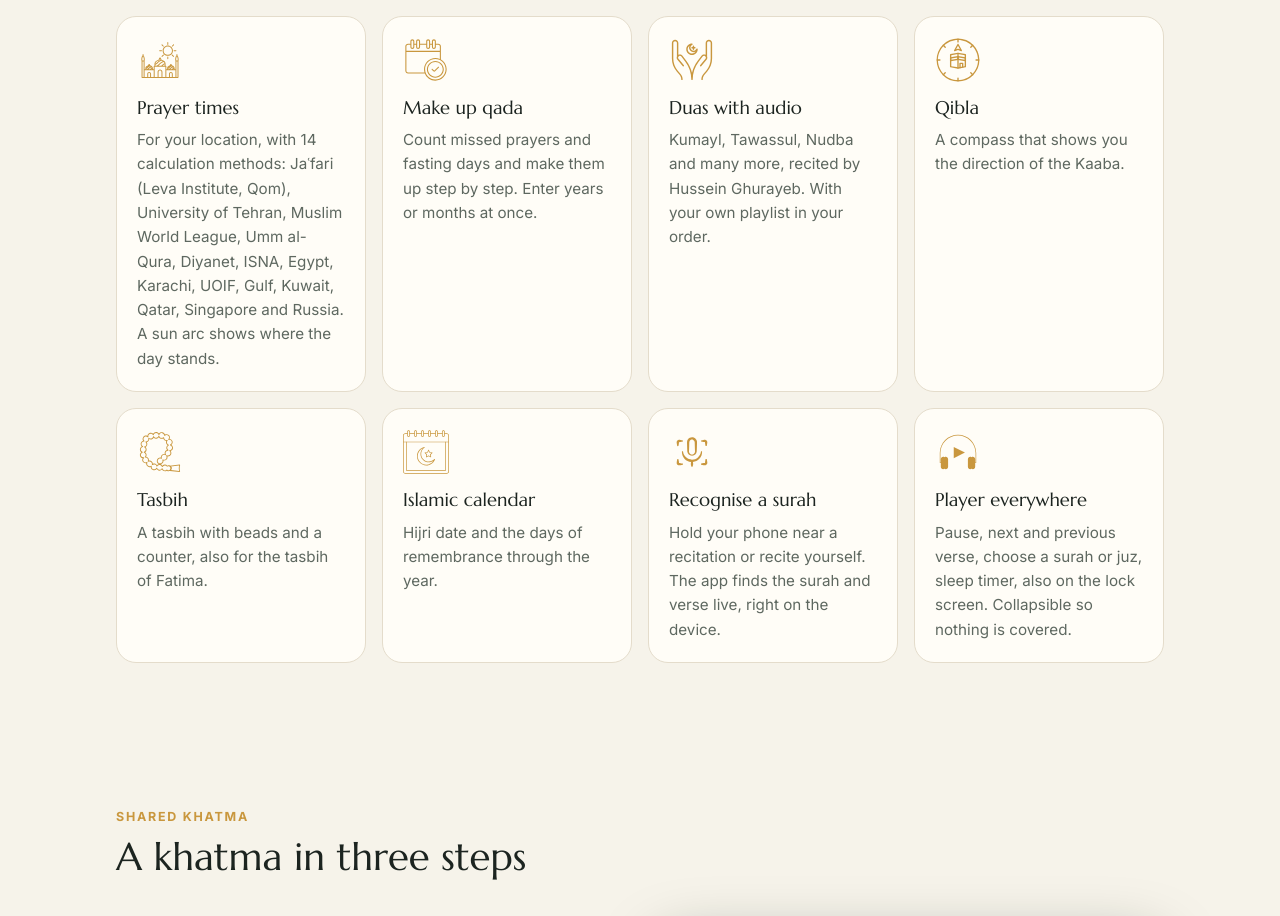
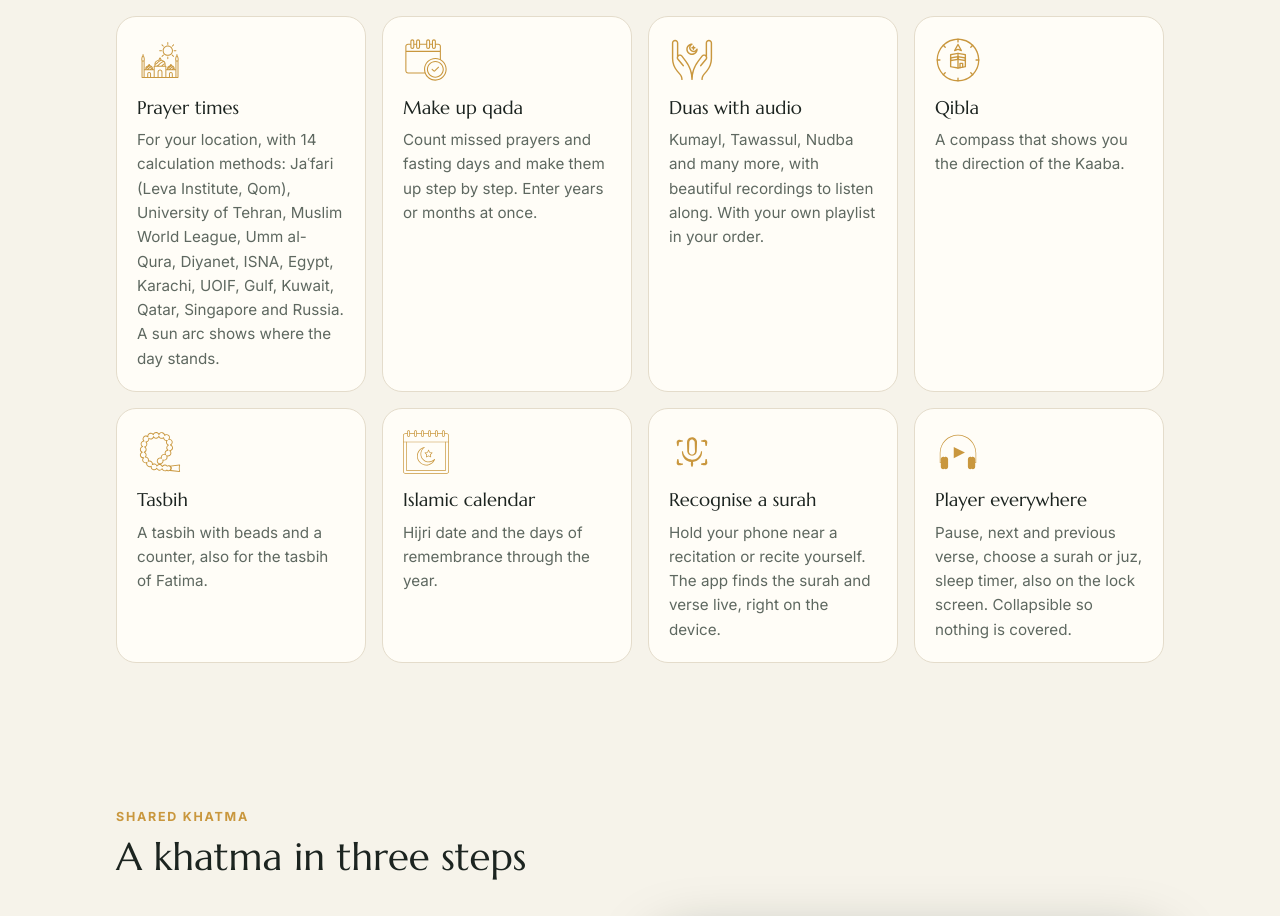
Before and after one commit to rifaqnoor/rifaqnoor.github.io, a plain HTML site: page index.html in a window 1280 px wide. Shown: the part 1288-2204 px from the top of the page. Drawn offline with Linux system fonts and the light colour scheme.

Commit message:
Ohne Sprechernamen bei den Duas

```diff
--- a/index.html
+++ b/index.html
@@ -299,7 +299,7 @@ de: {
  d1h:"Gemeinsame Khatma", d1p:"Khatma anlegen, Link teilen, fertig. Jeder nimmt sich einen freien Juz, alle sehen den Stand live. Ohne Konto und ohne Telefonnummer.",
  d2h:"Mitlesen beim Hören", d2p:"Das gesprochene Wort leuchtet gold, die Seite blättert mit, auch auf dem Sperrbildschirm. Bei Duas wie Kumayl läuft die Markierung Zeile für Zeile mit.",
  f1h:"Gebetszeiten", f1p:"Für deinen Ort, mit 14 Berechnungsarten: Jaʿfari (Leva-Institut, Qom), Universität Teheran, Muslim World League, Umm al-Qura, Diyanet, ISNA, Ägypten, Karachi, UOIF, Golf, Kuwait, Katar, Singapur und Russland. Ein Sonnenbogen zeigt, wo der Tag steht.",
- f2h:"Duas mit Ton", f2p:"Kumayl, Tawassul, Nudba und viele mehr, gelesen von Hussein Ghurayeb. Mit eigener Playlist in deiner Reihenfolge.",
+ f2h:"Duas mit Ton", f2p:"Kumayl, Tawassul, Nudba und viele mehr, mit schönen Aufnahmen zum Mithören. Mit eigener Playlist in deiner Reihenfolge.",
  f3h:"Qibla", f3p:"Ein Kompass, der dir zeigt, in welche Richtung die Kaaba liegt.",
  f4h:"Tasbih", f4p:"Eine Tasbih mit Perlen und Zähler, auch für Fatima-Tasbih.",
  f5h:"Qada nachholen", f5p:"Verpasste Gebete und Fastentage zählen und Schritt für Schritt nachholen. Jahre oder Monate lassen sich auf einmal eintragen.",
@@ -336,7 +336,7 @@ en: {
  d1h:"Shared khatma", d1p:"Create a khatma, share the link, done. Everyone picks a free juz and all see the progress live. No account, no phone number.",
  d2h:"Read along while listening", d2p:"The spoken word glows gold and the page turns along, even on the lock screen. For duas like Kumayl the highlight follows line by line.",
  f1h:"Prayer times", f1p:"For your location, with 14 calculation methods: Jaʿfari (Leva Institute, Qom), University of Tehran, Muslim World League, Umm al-Qura, Diyanet, ISNA, Egypt, Karachi, UOIF, Gulf, Kuwait, Qatar, Singapore and Russia. A sun arc shows where the day stands.",
- f2h:"Duas with audio", f2p:"Kumayl, Tawassul, Nudba and many more, recited by Hussein Ghurayeb. With your own playlist in your order.",
+ f2h:"Duas with audio", f2p:"Kumayl, Tawassul, Nudba and many more, with beautiful recordings to listen along. With your own playlist in your order.",
  f3h:"Qibla", f3p:"A compass that shows you the direction of the Kaaba.",
  f4h:"Tasbih", f4p:"A tasbih with beads and a counter, also for the tasbih of Fatima.",
  f5h:"Make up qada", f5p:"Count missed prayers and fasting days and make them up step by step. Enter years or months at once.",
@@ -368,7 +368,7 @@ fr: {
  d1h:"Khatma partagée", d1p:"Créez une khatma, partagez le lien, c’est tout. Chacun prend un juz libre, tous voient l’avancement en direct. Sans compte ni numéro de téléphone.",
  d2h:"Lire en écoutant", d2p:"Le mot récité brille en or et la page se tourne, même sur l’écran verrouillé. Pour des douas comme Kumayl, le surlignage suit ligne par ligne.",
  f1h:"Heures de prière", f1p:"Pour votre lieu, avec 14 méthodes de calcul : jaʿfari (Institut Leva, Qom), Université de Téhéran, Ligue islamique mondiale, Umm al-Qura, Diyanet, ISNA, Égypte, Karachi, UOIF, Golfe, Koweït, Qatar, Singapour et Russie. Un arc solaire montre où en est la journée.",
- f2h:"Douas avec audio", f2p:"Kumayl, Tawassul, Nudba et bien d’autres, récitées par Hussein Ghurayeb. Avec votre propre playlist, dans votre ordre.",
+ f2h:"Douas avec audio", f2p:"Kumayl, Tawassul, Nudba et bien d’autres, avec de belles récitations à écouter. Avec votre propre playlist, dans votre ordre.",
  f3h:"Qibla", f3p:"Une boussole qui indique la direction de la Kaaba.",
  f4h:"Tasbih", f4p:"Un tasbih avec perles et compteur, aussi pour le tasbih de Fatima.",
  f5h:"Rattraper les qada", f5p:"Comptez les prières et jours de jeûne manqués et rattrapez-les pas à pas. Saisissez des années ou des mois d’un coup.",
@@ -400,7 +400,7 @@ ar: {
  d1h:"ختمة جماعية", d1p:"أنشئ ختمة وشارك الرابط، وهذا كل شيء. يختار كل واحد جزءًا متاحًا، ويرى الجميع التقدم مباشرة. بلا حساب ولا رقم هاتف.",
  d2h:"القراءة مع الاستماع", d2p:"تتوهج الكلمة المتلوّة بالذهبي وتُقلب الصفحة معها، حتى على شاشة القفل. وفي أدعية مثل كميل يتابع التظليل سطرًا بسطر.",
  f1h:"أوقات الصلاة", f1p:"لمكانك، مع 14 طريقة حساب: الجعفري (مؤسسة ليفا، قم)، جامعة طهران، رابطة العالم الإسلامي، أم القرى، ديانت، ISNA، مصر، كراتشي، UOIF، الخليج، الكويت، قطر، سنغافورة وروسيا. ويبيّن قوس شمسي موضع اليوم.",
- f2h:"أدعية بالصوت", f2p:"كميل والتوسل والندبة وغيرها، بصوت حسين غريب. مع قائمة تشغيل خاصة بترتيبك.",
+ f2h:"أدعية بالصوت", f2p:"كميل والتوسل والندبة وغيرها، بتسجيلات جميلة للاستماع. مع قائمة تشغيل خاصة بترتيبك.",
  f3h:"القبلة", f3p:"بوصلة تدلك على اتجاه الكعبة.",
  f4h:"التسبيح", f4p:"مسبحة بخرز وعدّاد، ومنها تسبيح فاطمة.",
  f5h:"قضاء الفوائت", f5p:"عدّ الصلوات وأيام الصيام الفائتة واقضها خطوة بخطوة، مع إدخال سنوات أو أشهر دفعة واحدة.",
```
